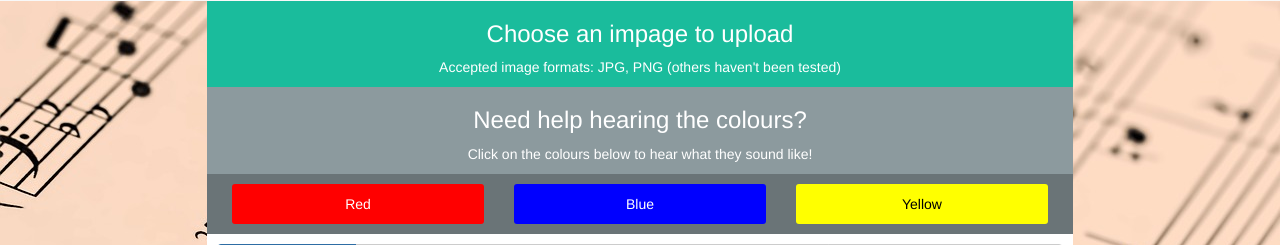
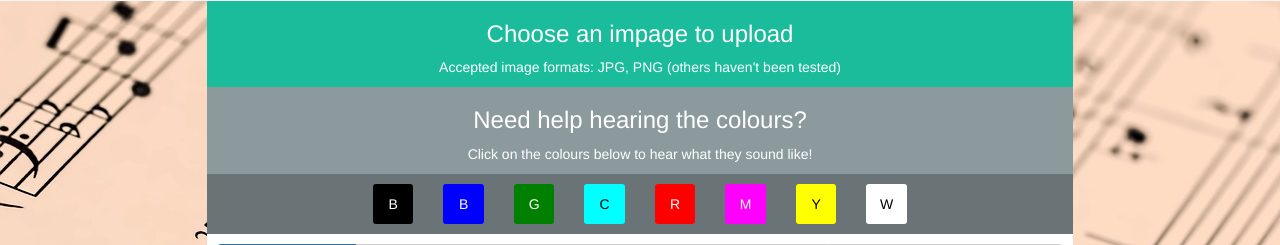
Before and after one commit to DpodDani/sound-to-2D-image, a Flask app: page / in a window 1280 px wide. Shown: the part 79-324 px from the top of the page. Run offline with Flask 2, Linux system fonts and the light colour scheme; some libraries are stand-ins or nearby versions.

Commit message:
feat: created a Hilbert Curve animation
Used Bootstrap rows and columns to create a matrix, and then some JavaScript to draw a Hilbert Curve on the matrix. Side note: added the rest of the colours into the colour toolbar.

Daniel

```diff
--- a/FlaskApp/static/app.js
+++ b/FlaskApp/static/app.js
@@ -1,4 +1,8 @@
 $(document).ready( function() {
+
+  var hilbertCurve = [00, 01, 11, 10, 20, 30, 31, 21, 22, 32, 33, 23, 13, 12, 02, 03];
+
+  var playAnimation = false;
 
   $( "#testBtn" ).click(function() {
     console.log("Test button clicked");
@@ -11,22 +15,40 @@ $(document).ready( function() {
     });
   });
 
-  $( "td" ).click(function() {
-    console.log($(this).css("background-color"));
-    if ($(this).css("background-color") != "rgb(0, 0, 0)")
-      $(this).css("background-color", "black");
-    else
-      $(this).css("background-color", "white");
-  });
+  /* PRODUCTION FUNCTIONS */
+
+  var drawHilbertCurve = function (index) {
+    console.log("Outside: " + index);
+    if (playAnimation) {
+      var tCoord = (index < 16) ? hilbertCurve[index].toString() : "03";
+      index++;
+      var coord = (tCoord.length == 1) ? "0" + tCoord : tCoord;
+      //console.log("#" + coord);
+      $( "#" + coord ).css("background", "red");
+      $( "#" + coord ).html(index);
+
+      if (index <= 16){
+        // console.log("Indisde: " + index);
+        setTimeout (function() { drawHilbertCurve(index)}, 1000);
+      } else {
+        setTimeout (function() { drawHilbertCurve(0)}, 1000);
+        $( ".musicBox" ).css("background-color", "grey");
+        $( ".musicBox" ).html("");
+      }
+    }
+  }
 
   $( "#viewSwitch" ).click(function() {
     console.log($("#myImage").css("display"));
     if ($("#myImage").css("display") != "none"){
       $("#myImage").css("display", "none");
       $('#myTable').css("display", "table");
+      playAnimation = true;
+      drawHilbertCurve(0);
     } else {
       $("#myImage").css("display", "inline");
       $('#myTable').css("display", "none");
+      playAnimation = false;
     }
   });
 
--- a/FlaskApp/static/style.css
+++ b/FlaskApp/static/style.css
@@ -1,5 +1,9 @@
 body {
   background-image: url("piano-1655558_1920.jpg");
+}
+
+.black-text {
+  color: #000000;
 }
 
 .padding-10 {
@@ -34,6 +38,18 @@ body {
   display: none;
 }
 
+.musicBox {
+  display: inline-block;
+  margin: 10px;
+  width: 50px;
+  height: 50px;
+  background-color: grey;
+}
+
+.musicBox:hover {
+  background-color:lightblue;
+}
+
 .container {
   width: 100%;
 }
@@ -51,9 +67,9 @@ body {
 }
 
 
-td {
+/*td {
   background-color: white;
-}
+}*/
 
 .colors {
   padding: 10px;
--- a/FlaskApp/templates/index.html
+++ b/FlaskApp/templates/index.html
@@ -46,14 +46,35 @@
     <p>Click on the colours below to hear what they sound like!</p>
 
     <div class="row padding-10 shadow">
-      <div class="col-sm-4">
-        <div id="red" class="colors red-color">Red</div>
+      <div class="col-sm-2">
       </div>
-      <div class="col-sm-4">
-        <div id="blue" class="colors blue-color">Blue</div>
+
+      <div class="col-sm-1">
+        <div id="black" class="colors" style="background:black;">B</div>
       </div>
-      <div class="col-sm-4">
-        <div id="yellow" class="colors yellow-color">Yellow</div>
+      <div class="col-sm-1">
+        <div id="blue" class="colors blue-color">B</div>
+      </div>
+      <div class="col-sm-1">
+        <div id="green" class="colors" style="background:green;">G</div>
+      </div>
+      <div class="col-sm-1">
+        <div id="cyan" class="colors black-text" style="background:cyan;">C</div>
+      </div>
+      <div class="col-sm-1">
+        <div id="red" class="colors red-color">R</div>
+      </div>
+      <div class="col-sm-1">
+        <div id="magenta" class="colors" style="background:magenta;">M</div>
+      </div>
+      <div class="col-sm-1">
+        <div id="yellow" class="colors yellow-color">Y</div>
+      </div>
+      <div class="col-sm-1">
+        <div id="white" class="colors black-text" style="background:white;">W</div>
+      </div>
+
+      <div class="col-sm-2">
       </div>
     </div>
   </div>
```
Also changed, not shown: other parts of FlaskApp/templates/index.html (+28 -19 lines).
